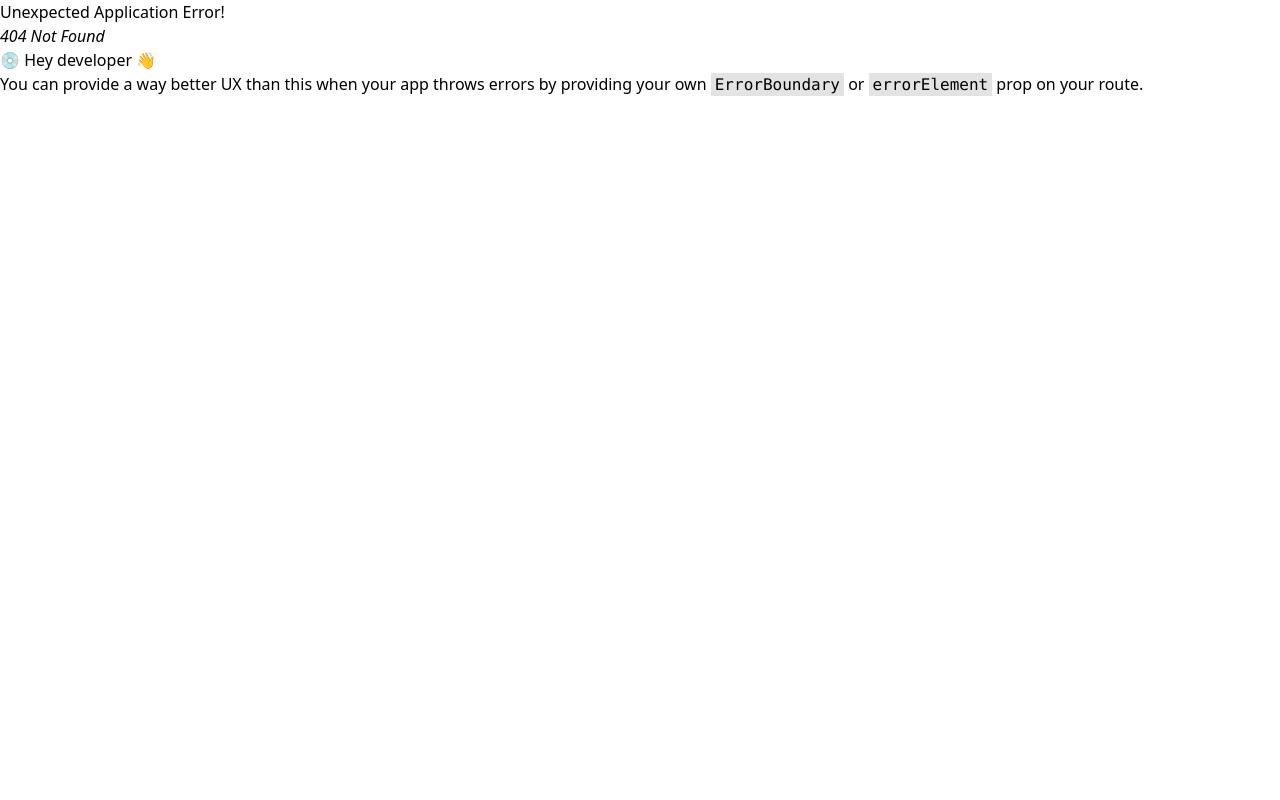
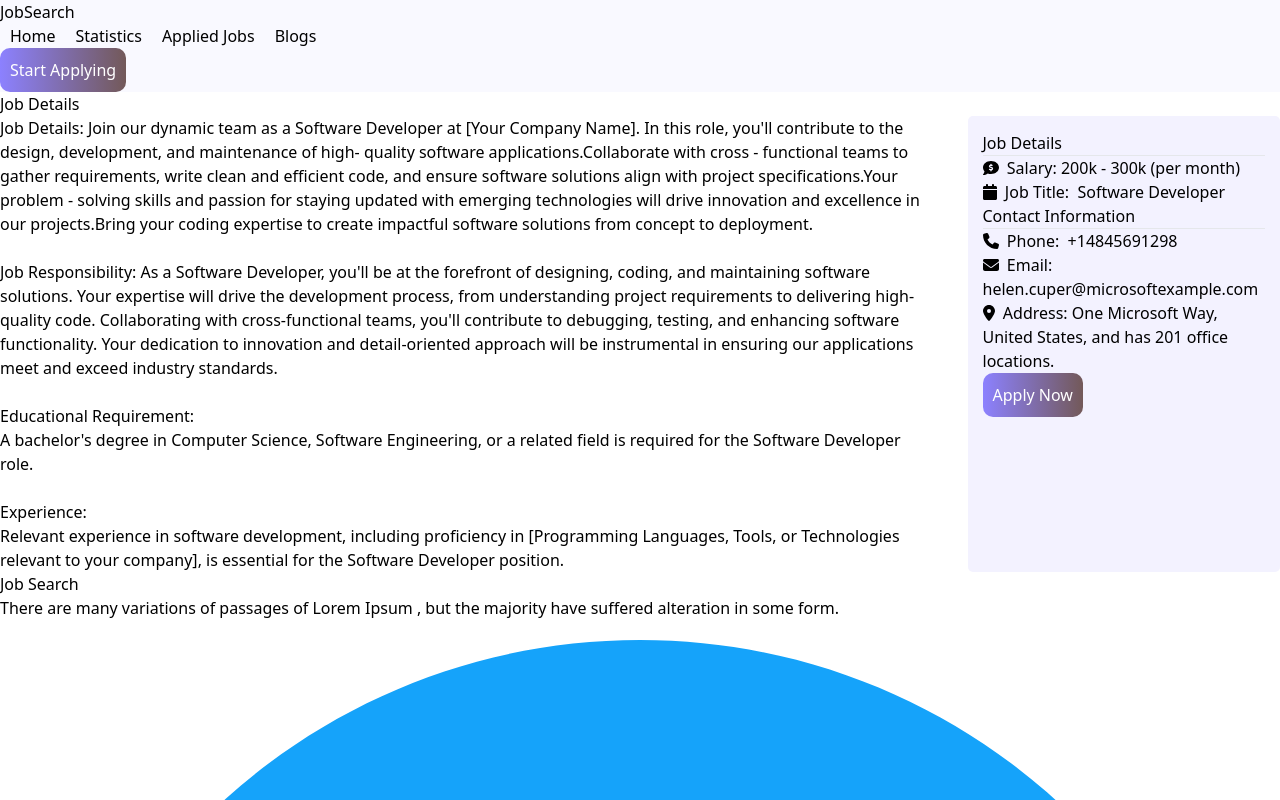
Before and after one commit to zulfikar2022/assignment-9-again, a React (Vite) app: page /1 in a window 1280 px wide. Before the commit this address had no page. Shown: the top 800 px of the page. Built offline with nearby package versions, Linux system fonts and the light colour scheme.

Commit message:
applied job added to the localstorge is done

```diff
--- a/src/components/Footer/Footer.jsx
+++ /dev/null
@@ -1,27 +0,0 @@
-import React from 'react';
-import facebook  from '../../../src/assets/facebook.svg';
-import twitter from '../../../src/assets/twitter.svg';
-import instagram from '../../../src/assets/instagram.svg';
-
-const Footer = () => {
-    return (
-        <div className='bg-black mt-32 px-20 text-white grid gap-5 grid-cols-5 py-20'>
-            <div>
-                <h1 className='text-3xl font-bold'>Job Search</h1>
-                <p className='text-zinc-400'> There are many variations of passages of Lorem Ipsum , but the majority have suffered alteration in some form.</p>
-                <div className='flex gap-3 mt-10'>
-                    <img className='bg-white w-9 rounded-full p-1'  src={facebook} alt="" />
-                    <img className='bg-white w-9 rounded-full p-1' src={twitter} alt="" />
-                    <img className='bg-white w-9 rounded-full p-1' src={instagram} alt="" />
-
-                </div>
-            </div>
-            <div>2</div>
-            <div>3</div>
-            <div>4</div>
-            <div>5</div>
-        </div>
-    );
-};
-
-export default Footer;
--- a/src/components/Job/Job.jsx
+++ b/src/components/Job/Job.jsx
@@ -1,10 +1,10 @@
 import React from 'react';
 import './Job.css'
 import { FontAwesomeIcon } from '@fortawesome/react-fontawesome'
-import { faLocationDot} from '@fortawesome/free-solid-svg-icons'
+import { faLocationDot } from '@fortawesome/free-solid-svg-icons'
 import { Link } from 'react-router-dom';
 
-const Job = ({job}) => {
+const Job = ({ job }) => {
     console.log(job)
     return (
         <div className='job p-5 flex flex-col justify-between'>
@@ -16,7 +16,7 @@ const Job = ({job}) => {
                 <p> <FontAwesomeIcon icon={faLocationDot} /> <small>{job.address}</small></p>
                 <p>Salary: {job.salaryRange}</p>
             </div>
-          <Link>  <button className='start-applying w-1/4 mt-3'>View Details</button></Link>
+            <Link to={`/${job._id}`}>  <button className='start-applying w-1/4 mt-3'>View Details</button></Link>
         </div>
     );
 };
--- /dev/null
+++ b/src/components/JobDetail/JobDetail.jsx
@@ -0,0 +1,70 @@
+import React from 'react';
+import { useLoaderData, useLocation } from 'react-router-dom';
+import './jobDetail.css';
+import { FontAwesomeIcon } from '@fortawesome/react-fontawesome'
+import { faCalendar, faCommentDollar, faEnvelope, faLocationDot, faPhone } from '@fortawesome/free-solid-svg-icons'
+
+const JobDetail = () => {
+    const jobs = useLoaderData();
+
+    const location = useLocation().pathname[1];
+
+    const job = jobs.find(jb => jb._id == location);
+    const handleApplyNow = (id) => {
+        console.log(id)
+        const localStorageData = localStorage.getItem('appliedJobs');
+        if (!localStorageData) {
+            const jobs = `${id}`;
+            localStorage.setItem('appliedJobs', jobs);
+        }
+        else {
+            let jobsIds = localStorage.getItem('appliedJobs').split('');
+            // console.log(jobsIds)
+
+            const isAlreadyExists = jobsIds.find(job => job == id);
+            console.log(isAlreadyExists)
+            if (isAlreadyExists) {
+                alert('you have already applied for this job');
+                return;
+            }
+            jobsIds.push(id);
+
+            localStorage.setItem('appliedJobs', jobsIds.join(''));
+        }
+    }
+
+    const { _id, jobTitle, companyLogo, companyName, jobType, address, salaryRange, phoneNumber, email, jobDescription, jobResponsibility, educationalRequirement, experience } = job;
+    // console.log(job);
+    return (
+        <div>
+            <p className='text-4xl text-center font-bold mt-20' >Job Details</p>
+
+            <div className='jobDetails-container px-20 mt-10'>
+                <div>
+                    <p><span className='font-semibold'>Job Details: </span>{jobDescription}</p><br />
+                    <p><span className='font-semibold'>Job Responsibility: </span>{jobResponsibility}</p><br />
+                    <p><span className='font-semibold '>Educational Requirement:</span><br /> {educationalRequirement} </p><br />
+                    <p><span className='font-semibold'>Experience:</span><br />{experience}</p>
+                </div>
+                <div className='jobDetails-summary'>
+                    <p className='font-semibold mb-3'>Job Details</p>
+                    <hr />
+                    <div className='mt-3'>
+                        <p><FontAwesomeIcon icon={faCommentDollar} />&nbsp;&nbsp;<span className='font-semibold'>Salary:&nbsp;</span>{salaryRange}&nbsp;(per month)</p>
+                        <p className='my-3'><FontAwesomeIcon icon={faCalendar} />&nbsp;&nbsp;<span className='font-semibold'>Job Title:</span>&nbsp;&nbsp;{jobTitle}</p>
+                    </div>
+                    <p className='font-semibold mb-3'>Contact Information</p>
+                    <hr />
+                    <div className='mt-3'>
+                        <p><FontAwesomeIcon icon={faPhone} />&nbsp;&nbsp;<span className='font-semibold'>Phone:&nbsp;&nbsp;</span>{phoneNumber}</p>
+                        <p className='my-2'><FontAwesomeIcon icon={faEnvelope} />&nbsp;&nbsp;<span className='font-semibold'>Email:</span>{email}</p>
+                        <p><FontAwesomeIcon icon={faLocationDot} />&nbsp;&nbsp;<span className='font-semibold'>Address:</span>{address}</p>
+                    </div>
+                    <button onClick={() => handleApplyNow(_id)} className='start-applying  w-full mt-5'>Apply Now</button>
+                </div>
+            </div>
+        </div>
+    );
+};
+
+export default JobDetail;
--- /dev/null
+++ b/src/components/JobDetail/jobDetail.css
@@ -0,0 +1,11 @@
+.jobDetails-container{
+    display: grid;
+    grid-template-columns: 3fr 1fr;
+    gap: 30px;
+}
+
+.jobDetails-summary{
+    background-color: #f3f2ff;
+    border-radius: 5px;
+    padding: 15px;
+}
--- a/src/components/Layout/MainLayout.jsx
+++ b/src/components/Layout/MainLayout.jsx
@@ -1,10 +1,10 @@
 import React from 'react';
 import Header from '../Header/Header';
-import Footer from '../Footer/Footer';
+
 import { Outlet } from 'react-router-dom';
 import './MainLayout.css'
-import Banner from '../Banner/Banner';
-import JobCategory from '../JobCategory/JobCategory';
+import Footer from '../common-components/Footer/Footer';
+
 
 const MainLayout = () => {
     return (
--- a/src/components/common-components/Footer/Footer.jsx
+++ b/src/components/common-components/Footer/Footer.jsx
@@ -1,9 +1,49 @@
 import React from 'react';
+import facebook from '../../../assets/facebook.svg';
+import twitter from '../../../assets/twitter.svg';
+import instagram from '../../../assets/instagram.svg';
+import './Footer.css'
 
 const Footer = () => {
     return (
-        <div>
-            This is footer
+        <div className='bg-black mt-32 px-20 text-white grid gap-5 grid-cols-5 py-20 footer'>
+            <div>
+                <h1 className='text-3xl font-bold'>Job Search</h1>
+                <p className='text-zinc-400'> There are many variations of passages of Lorem Ipsum , but the majority have suffered alteration in some form.</p>
+                <div className='flex gap-3 mt-10'>
+                    <img className='bg-white w-9 rounded-full p-1' src={facebook} alt="" />
+                    <img className='bg-white w-9 rounded-full p-1' src={twitter} alt="" />
+                    <img className='bg-white w-9 rounded-full p-1' src={instagram} alt="" />
+
+                </div>
+            </div>
+            <div className='text-zinc-400'>
+                <h4 className='text-2xl font-semibold text-white'>Company</h4>
+                <p>About Us</p>
+                <p>Work</p>
+                <p>Latest News</p>
+                <p>Careers</p>
+            </div>
+            <div className='text-zinc-400'>
+                <h4 className='text-2xl font-semibold text-white'>Product</h4>
+                <p>Prototype</p>
+                <p>Planes & Pricing</p>
+                <p>Customers</p>
+                <p>Integrations</p>
+            </div>
+            <div className='text-zinc-400'>
+                <h4 className='text-2xl font-semibold  text-white'>Support</h4>
+                <p>Help Desk</p>
+                <p>Sales</p>
+                <p>Become a Partner</p>
+                <p>Developers</p>
+            </div>
+            <div className='text-zinc-400'>
+                <h4 className='text-2xl font-semibold text-white'>Contact</h4>
+                <p>Madhabbati,Birol,Dinajpur</p>
+                <p>+8801309417042</p>
+
+            </div>
         </div>
     );
 };
--- /dev/null
+++ b/src/customLoaders/LoadIndividualJob.js
@@ -0,0 +1,13 @@
+
+const loadIndividualJob = async(id) => {
+    console.log(id);
+        const jobs = await fetch('jobData.json')
+        const jobsReadable = await jobs.json();
+
+        console.log(jobsReadable)
+        const targetProduct =  jobsReadable.find(job => job._id === id);
+        console.log(targetProduct);
+        return targetProduct;
+
+}
+export default loadIndividualJob;
--- a/src/main.jsx
+++ b/src/main.jsx
@@ -1,4 +1,4 @@
-import React from 'react'
+import React, { createContext, useState } from 'react'
 import ReactDOM from 'react-dom/client'
 import App from './App.jsx'
 import './index.css'
@@ -8,7 +8,11 @@ import Home from './components/Home/Home.jsx'
 import Statistics from './components/Statistics/Statistics.jsx'
 import AppliedJobs from './components/AppliedJobs/AppliedJobs.jsx'
 import Blogs from './components/Blogs/Blogs.jsx'
+import JobDetail from './components/JobDetail/JobDetail.jsx'
+import loadIndividualJob from './customLoaders/LoadIndividualJob.js'
 
+// const [appliedJobs,setAppliedJobs] = useState([]);
+const appliedJobsContext = createContext([]);
 
 const router = createBrowserRouter([
   {
@@ -31,6 +35,11 @@ const router = createBrowserRouter([
         path:'/blogs',
         element:<Blogs></Blogs>
       }
+      ,{
+        path:'/:id',
+        element:<JobDetail></JobDetail>,
+        loader:() => fetch('jobData.json')
+      }
     ]
   }
 ])
```
Also changed, not shown: src/components/common-components/Footer/Footer.css (added).
